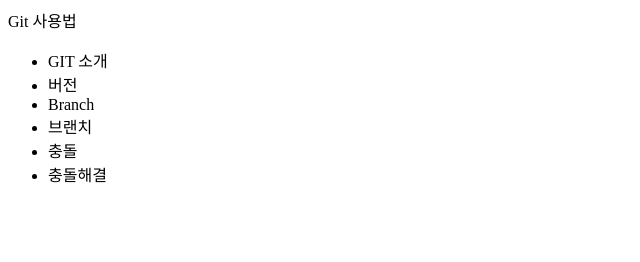
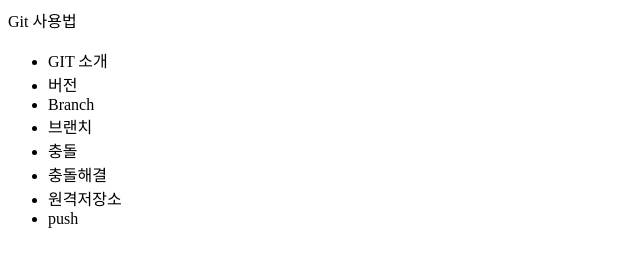
Before and after one commit to memohsa/opentutorials, a plain HTML site: page index.html in a window 1280 px wide. Shown: the whole page, without its empty margins (0-640 px from the left). Drawn offline with Linux system fonts and the light colour scheme.

Commit message:
push 추가

```diff
--- a/index.html
+++ b/index.html
@@ -15,6 +15,8 @@
 	  <li>브랜치</li>
 	  <li>충돌</li>
 	  <li>충돌해결</li>
+	  <li>원격저장소</li>
+	  <li>push</li>
 	</ul>
 	</body>
 </html>
```
